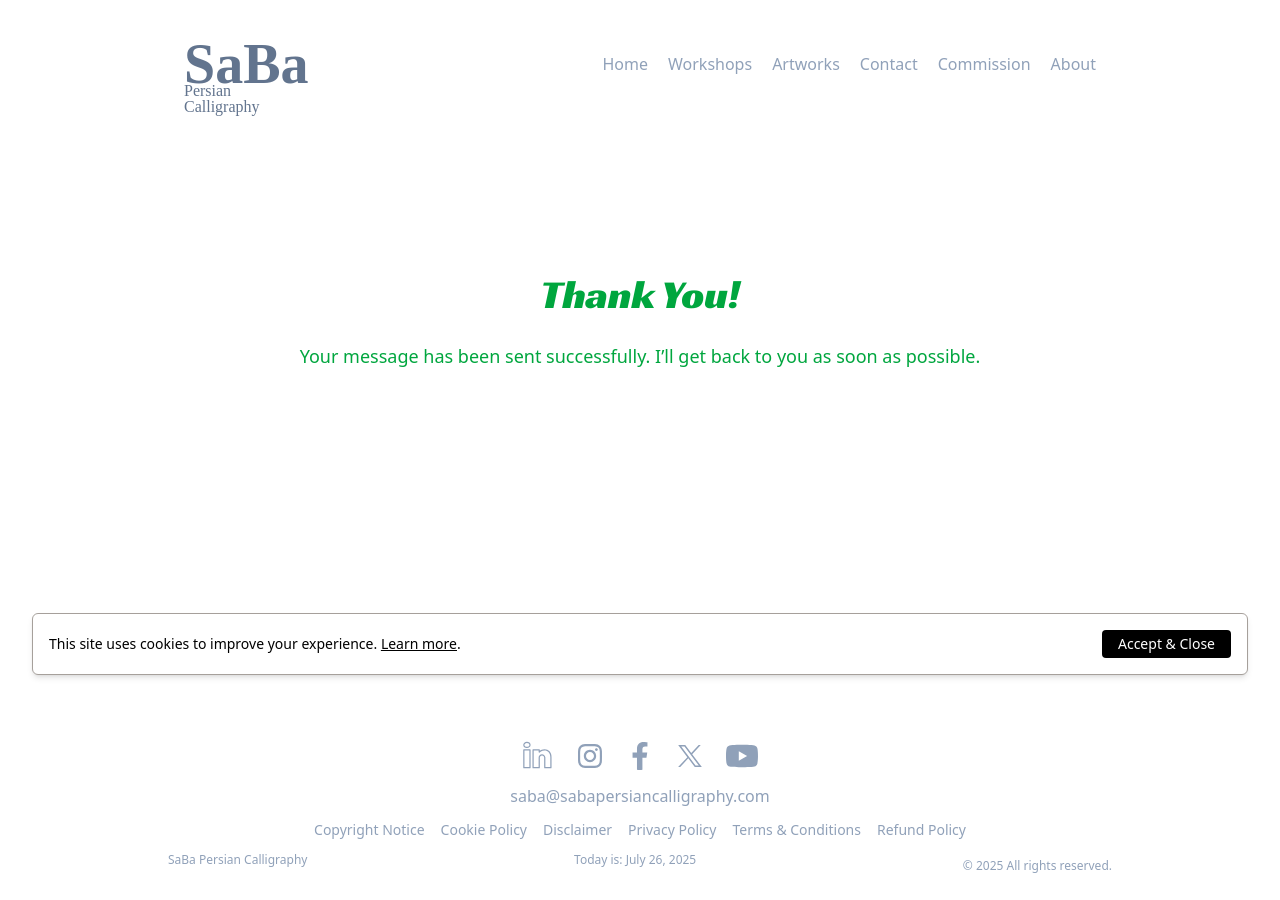
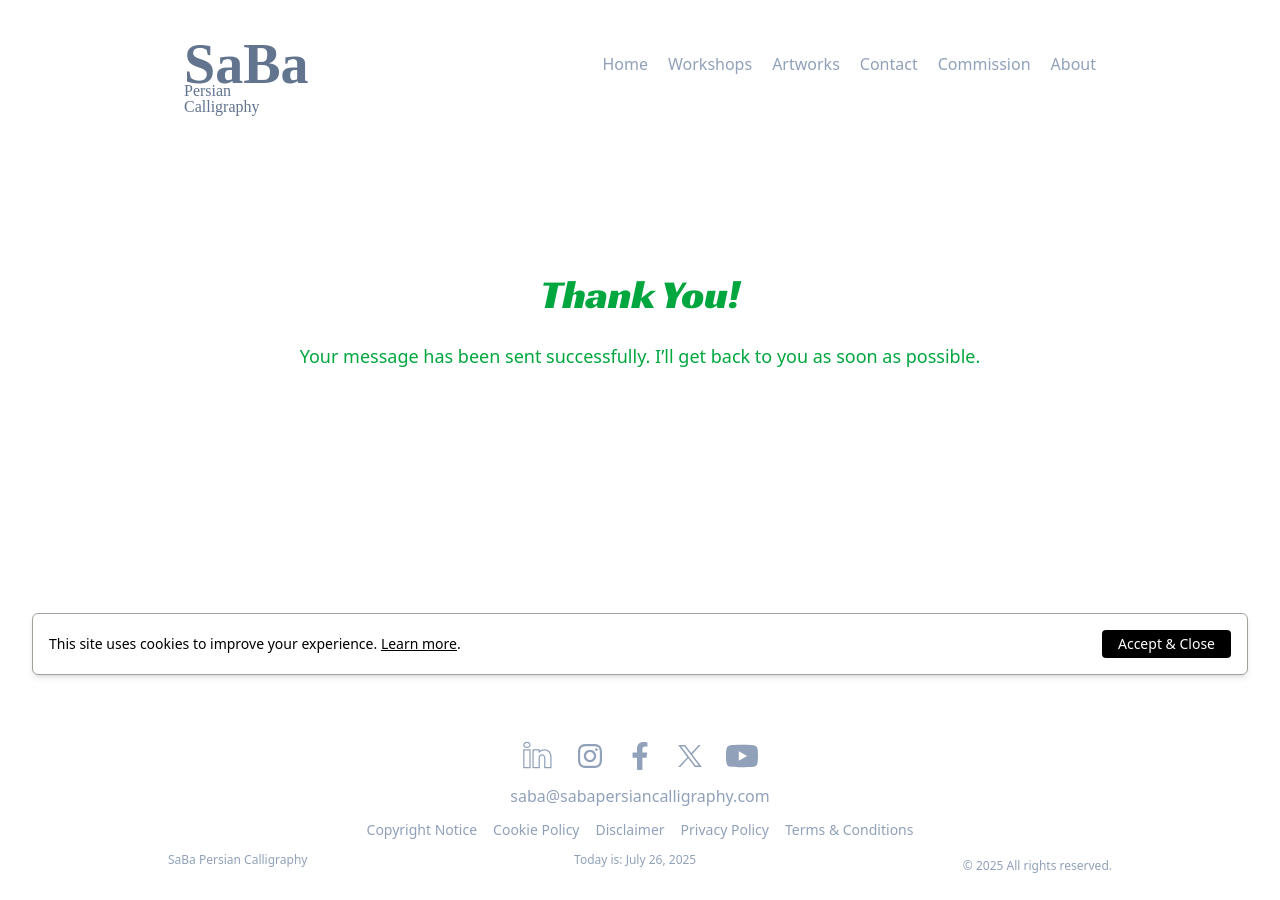
Before and after one commit to sabaPersianCalligraphy/spc, a Jekyll site: the page built from thank-you/index.html, in a window 1280 px wide. Built offline with Jekyll 4.4.1, drawn with Linux system fonts in a browser that asks for light colours; some web fonts are replaced.

Commit message:
remove link

```diff
--- a/_includes/footer.html
+++ b/_includes/footer.html
@@ -53,7 +53,7 @@
     <a class="transition duration-150 ease-in-out text-slate-400 hover:font-bold hover:text-stone-800 hover:scale-110" href="/legal-pages/disclaimer/" target="_blank" rel="noopener noreferrer">Disclaimer</a>
     <a class="transition duration-150 ease-in-out text-slate-400 hover:font-bold hover:text-stone-800 hover:scale-110" href="/legal-pages/privacy-policy/" target="_blank" rel="noopener noreferrer">Privacy Policy</a>
     <a class="transition duration-150 ease-in-out text-slate-400 hover:font-bold hover:text-stone-800 hover:scale-110" href="/legal-pages/terms-&-conditions/" target="_blank" rel="noopener noreferrer">Terms & Conditions</a>
-    <a class="transition duration-150 ease-in-out text-slate-400 hover:font-bold hover:text-stone-800 hover:scale-110" href="/legal-pages/refund-policy/" target="_blank" rel="noopener noreferrer">Refund Policy</a>
+    <!-- <a class="transition duration-150 ease-in-out text-slate-400 hover:font-bold hover:text-stone-800 hover:scale-110" href="/legal-pages/refund-policy/" target="_blank" rel="noopener noreferrer">Refund Policy</a> -->
     </div>
 
     <div class="flex flex-col items-center justify-center w-full px-0 pb-5 mx-0 space-y-3 md:flex-row md:justify-between">
```
